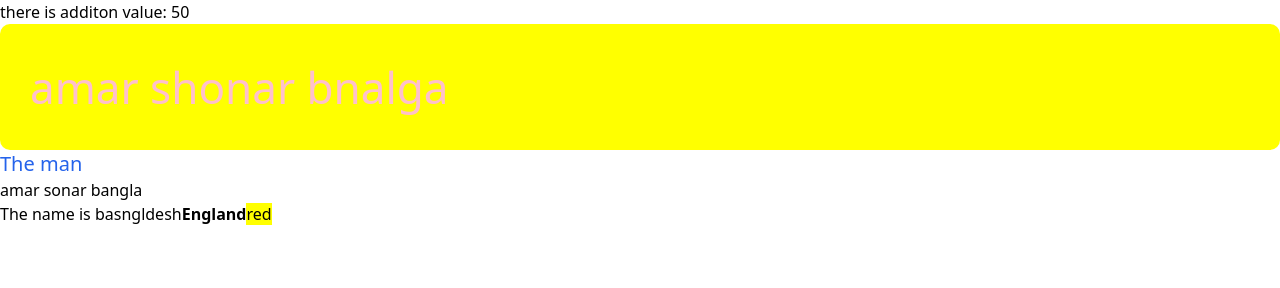
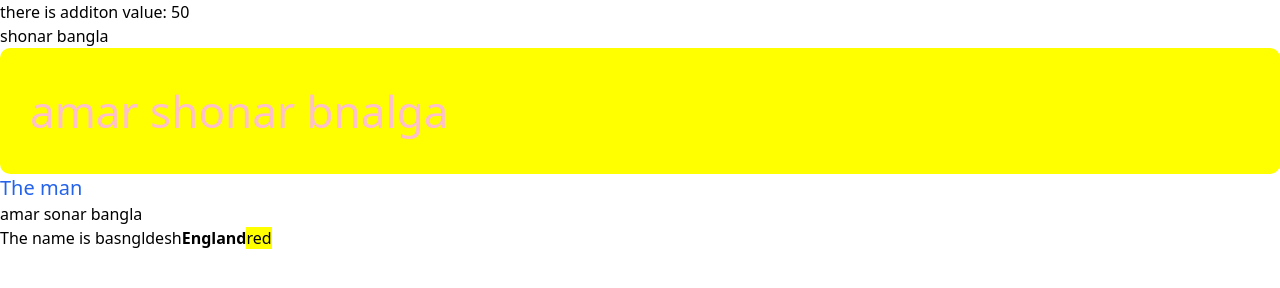
Before and after one commit to Rabbi2030/my-first-repo, a plain HTML site: page index.html in a window 1280 px wide. Drawn offline with nearby package versions, Linux system fonts and the light colour scheme.

Commit message:
second comman

```diff
--- a/index.html
+++ b/index.html
@@ -13,6 +13,9 @@
     <p id="demo">
         There is summation:
     </p>
+    <div>
+        <h2>shonar bangla</h2>
+    </div>
 
 
 
```
